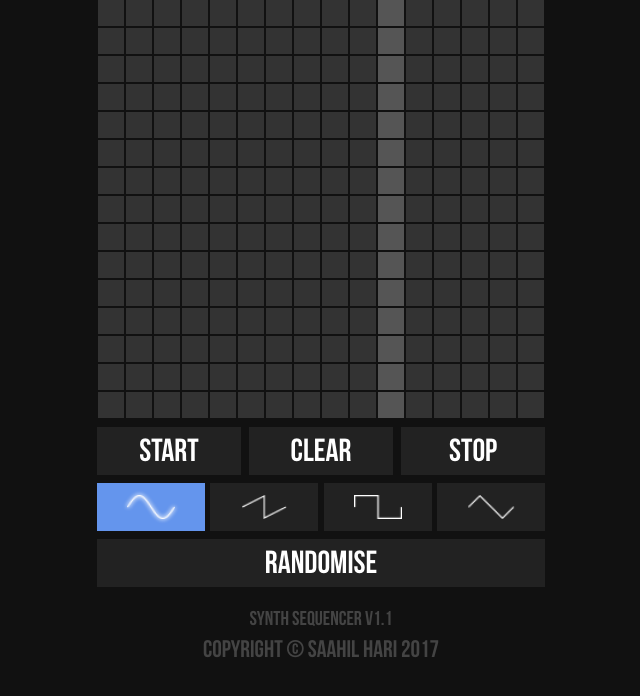
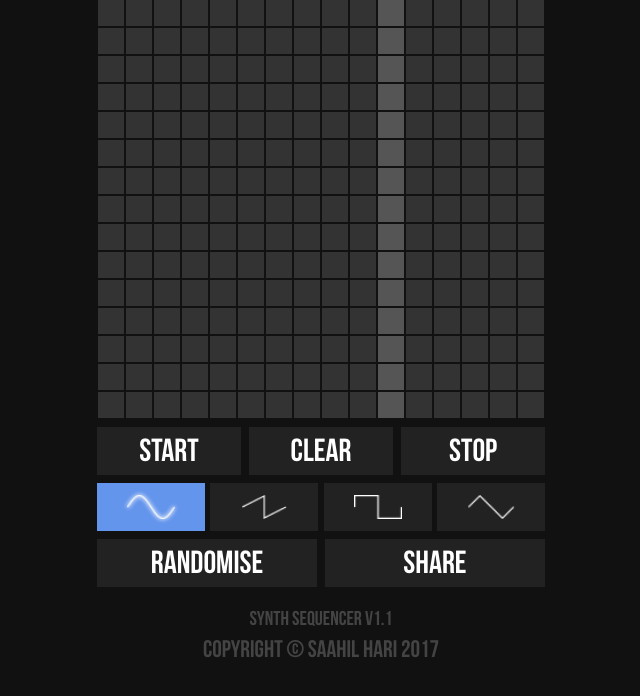
Before and after one commit to SaahilNZ/SynthSequencer, a PHP site: page / in a window 1280 px wide. Shown: the part 69-765 px from the top of the page, without its empty margins (319-959 px from the left). Run offline with PHP 8.4, Linux system fonts and the light colour scheme.

Commit message:
Created a share button

```diff
--- a/home.html
+++ b/home.html
@@ -48,9 +48,14 @@
                 </div>
                 <span class="stretch"></span>
             </div>
-            <div id="randomiseButton" onclick="toggleRandomise()">
-                <p>Randomise</p>
-                <p class="blur">Randomise</p>
+            <div class="buttonContainer">
+                <div id="randomiseButton" onclick="toggleRandomise()">
+                    <p>Randomise</p>
+                    <p class="blur">Randomise</p>
+                </div>
+                <div id="shareButton">
+                    <p>Share</p>
+                </div>
             </div>
             <p class="version">Synth Sequencer v1.1</p>
             <p class="copyright">Copyright &copy; Saahil Hari 2017</p>
--- a/styles.css
+++ b/styles.css
@@ -192,10 +192,10 @@ body {
 }
 
 #randomiseButton {
-    width: 100%;
-    height: 6vh;
+    float: left;
+    width: calc(50% - 4px);
+    height: 100%;
     position: relative;
-    margin-top: 8px;
     background-color: #222;
 }
 
@@ -243,6 +243,35 @@ body {
     display: inline-block;
 }
 
+#shareButton {
+    float: right;
+    width: calc(50% - 4px);
+    height: 100%;
+    position: relative;
+    background-color: #222;
+}
+
+#shareButton:hover {
+    background-color: #333;
+}
+
+#shareButton:active {
+    background-color: #1D1D1D;
+}
+
+#shareButton p {
+    display: inline-block;
+    vertical-align: middle;
+    position: absolute;
+    font-family: BebasNeue;
+    font-size: 4vh;
+    margin: auto;
+    top: 50%;
+    left: 50%;
+    transform: translate(-50%, -50%);
+    color: white;
+}
+
 .version {
     color: #444;
     font-family: BebasNeue;
```
